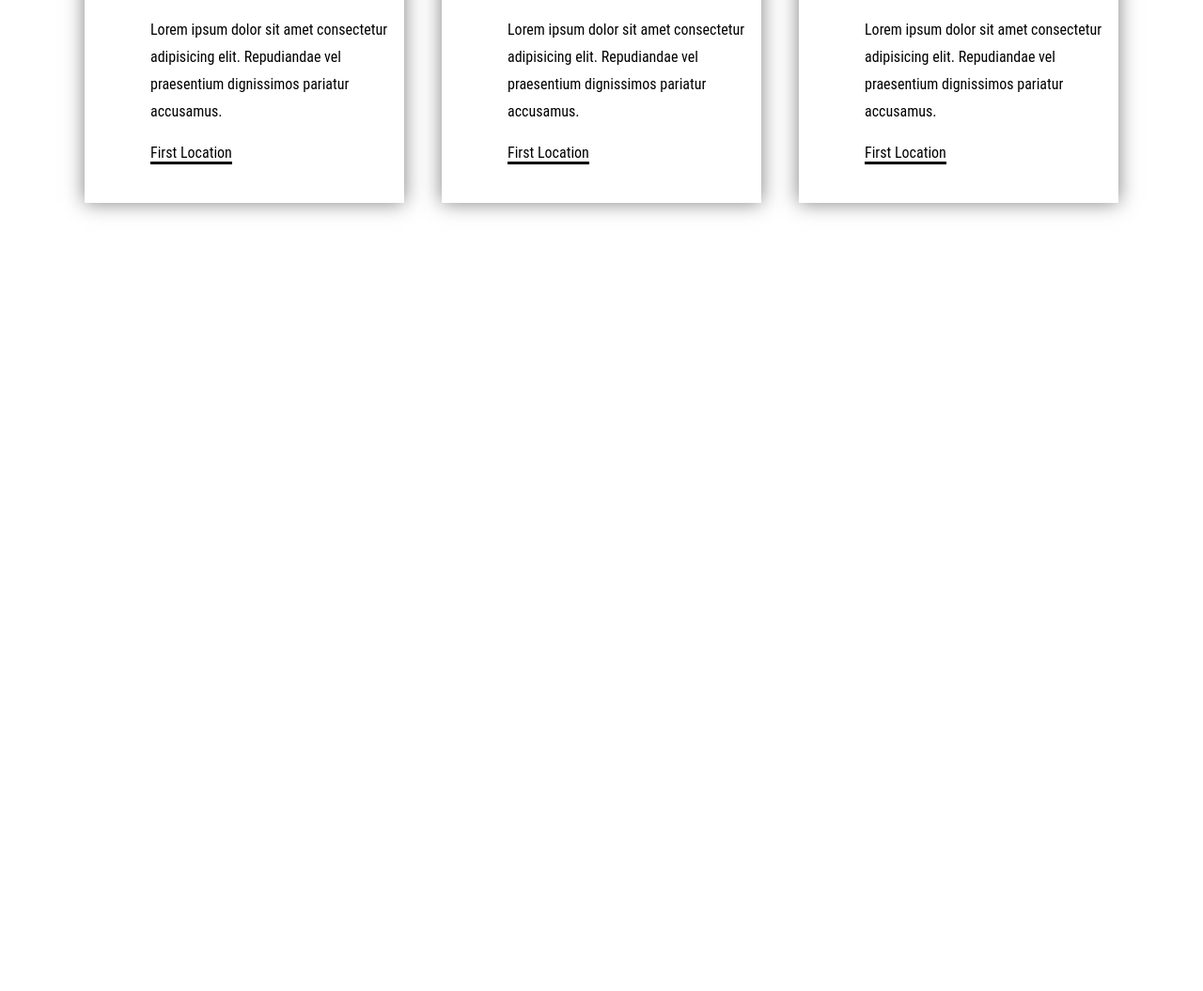
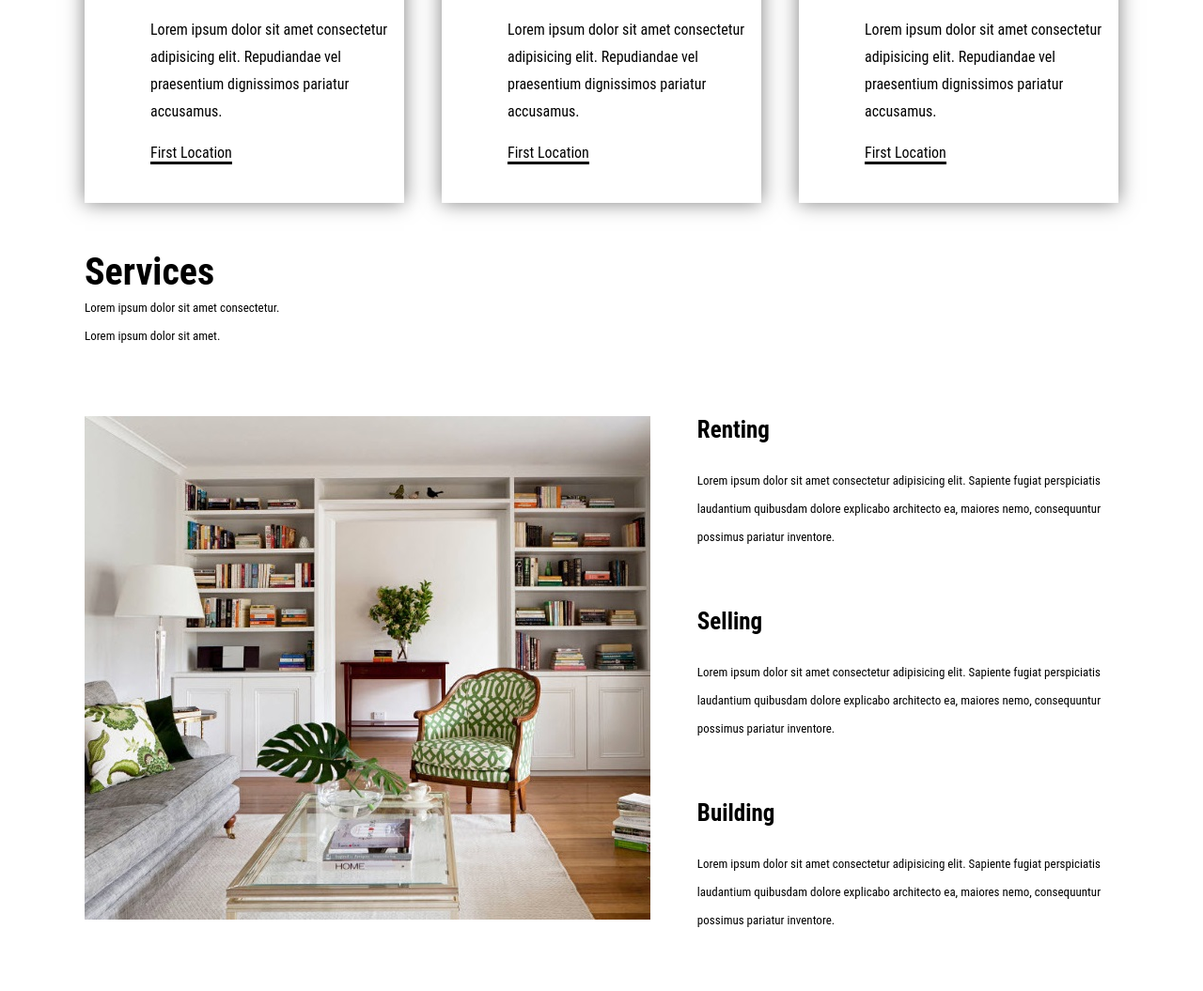
Before and after one commit to katesavinova/layout-work, a plain HTML site: page index.html in a window 1280 px wide. Shown: the part 3064-4119 px from the top of the page at 94% size. Before the commit the page ends 3330 px from the top, so only its background shows below. Drawn offline with Linux system fonts and the light colour scheme.

Commit message:
section-services

```diff
--- a/index.html
+++ b/index.html
@@ -197,6 +197,35 @@
                 </div>
             </div>
         </section>
+        <section class="services wrapper">
+            <h2>Services</h2>
+            <p>Lorem ipsum dolor sit amet consectetur.</p>
+            <p>Lorem ipsum dolor sit amet.</p>
+            <div class="serv-container">
+                <div class="serv-img-container">
+                    <img src="img/apartment services.jpg" alt="">
+                </div>
+                <div class="serv-text">
+                    <h4>Renting</h4>
+                    <p>Lorem ipsum dolor sit amet consectetur adipisicing elit. Sapiente fugiat perspiciatis laudantium
+                        quibusdam dolore explicabo architecto ea, maiores nemo, consequuntur possimus pariatur
+                        inventore.</p>
+                    <h4>Selling</h4>
+                    <p>Lorem ipsum dolor sit amet consectetur adipisicing elit. Sapiente fugiat perspiciatis laudantium
+                        quibusdam dolore explicabo architecto ea, maiores nemo, consequuntur possimus pariatur
+                        inventore.</p>
+                    <h4>Building</h4>
+                    <p>Lorem ipsum dolor sit amet consectetur adipisicing elit. Sapiente fugiat perspiciatis laudantium
+                        quibusdam dolore explicabo architecto ea, maiores nemo, consequuntur possimus pariatur
+                        inventore.</p>
+                </div>
+            </div>
+        </section>
+        <section class="agents">
+            <div class="wrapper">
+
+            </div>
+        </section>
     </main>
 
     <script src="script/script.js"></script>
--- a/style/style.css
+++ b/style/style.css
@@ -83,6 +83,7 @@ nav{
 .introContacts p{
     font-size: 20px;
 }
+/*section - stats*/
 .stats{
     display: flex;
     margin-top: 130px;
@@ -123,6 +124,7 @@ nav{
 .square-text{
     font-size: 14px;
 }
+/*section card for apartment*/
 .apartments{
     background-color: #e6e6e6;
     padding: 60px 0;
@@ -202,6 +204,7 @@ nav{
 .buttons-search{
 display: flex;
 }
+/*section for step */
 .steps h2{
     margin-top: 55px;
     margin-bottom: 35px;
@@ -255,7 +258,35 @@ justify-content: space-between;
     margin-top: 20px;
     border-bottom:  3px solid #000000;
 }
-
+.serv-container{
+display: flex;
+margin-top: 70px;
+}
+.services{
+width: 100%;
+height: auto;
+}
+.serv-img-container{
+    width: 58%;
+}
+.serv-text{
+    width: 42%;
+    margin-left: 3%;
+}
+.serv-text p{
+    margin-bottom: 60px;
+}
+.services h2{
+    font-size: 40px;
+}
+.services p{
+    font-size: 13px;
+    line-height: 30px;
+}
+.services h4{
+    font-size: 25px;
+    margin-bottom: 25px;
+}
 
 @media screen and (max-width: 765px){
     .toggle{
@@ -267,8 +298,6 @@ justify-content: space-between;
         line-height: 40px;
         background-color: #ffcc01;
         transition: all .1s linear;
-        /*position: absolute;
-        top: 0;*/
     }
     .toggle:hover{
        color: white;
@@ -392,4 +421,14 @@ justify-content: space-between;
         background:#acacac;
         color: rgb(255, 255, 255);
     }
+    .serv-container{
+        margin-top: 20px;
+        flex-direction: column;
+    }
+    .serv-img-container{
+        width: 100%;
+    }
+    .serv-text{
+        width: 100%;
+    }
 }
```
Also changed, not shown: img/apartment services.jpg (added).
